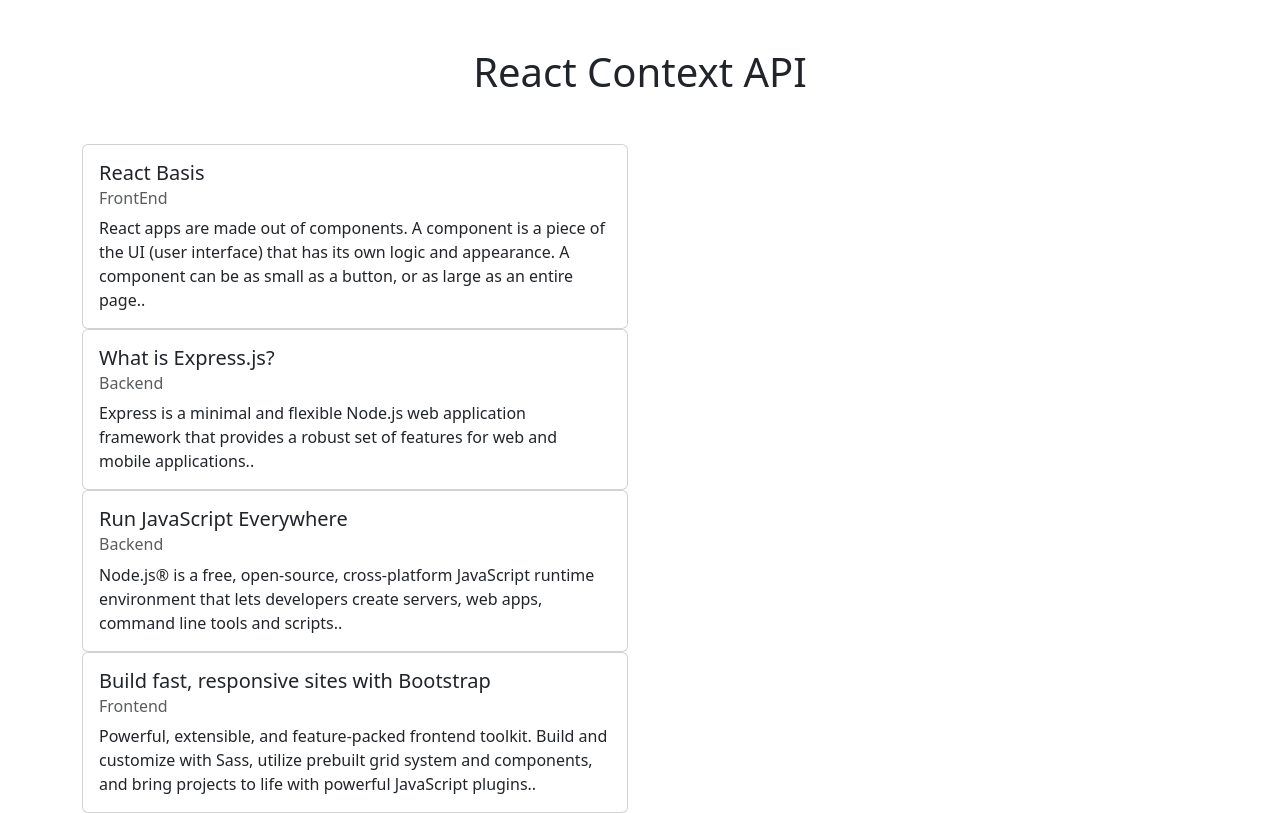
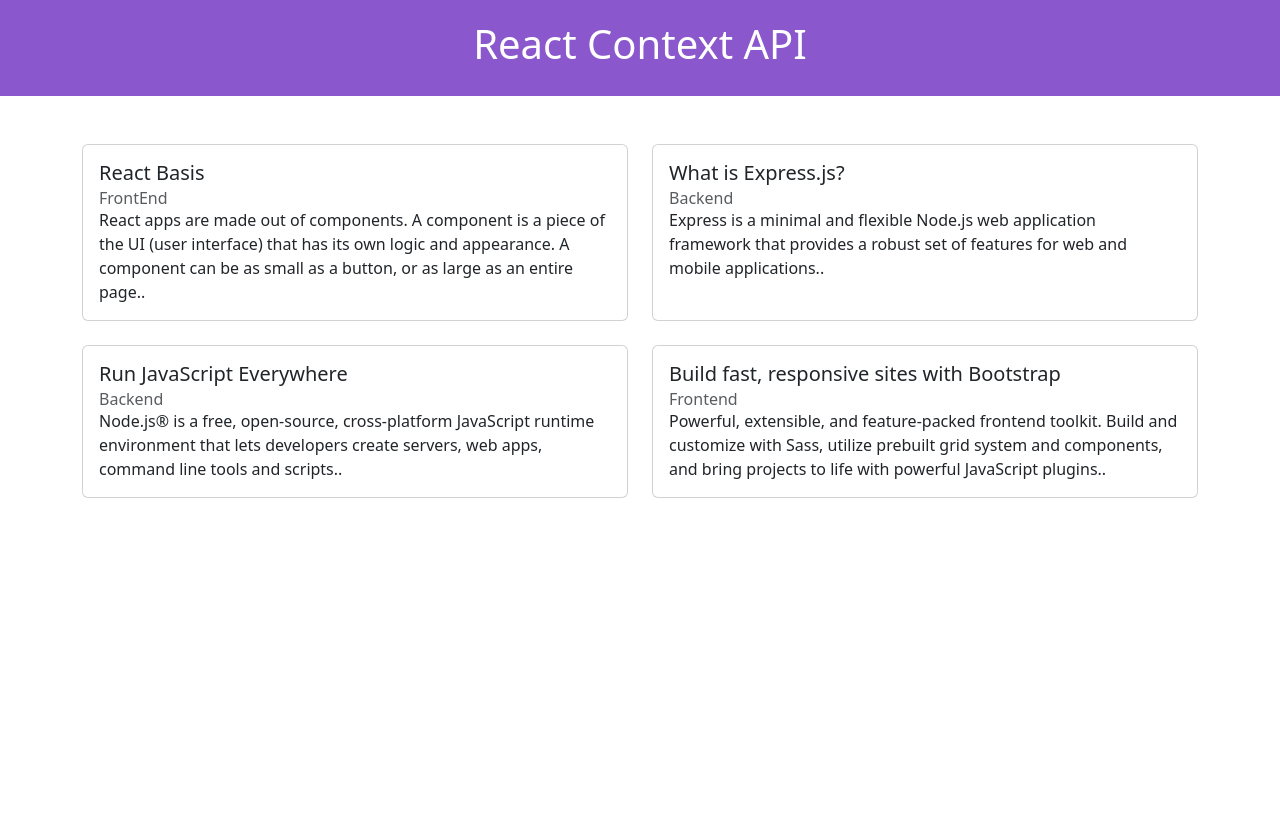
Before and after one commit to GaetanoNicotra/react-context-api, a React (Vite) app: page / in a window 1280 px wide. Built offline with nearby package versions, Linux system fonts and the light colour scheme.

Commit message:
[UPD] stilizzazioni tramite css

```diff
--- a/src/components/PostsCard.jsx
+++ b/src/components/PostsCard.jsx
@@ -6,11 +6,11 @@
 
     return (
         // definisco la struttura delle card
-        <div>
-            <div className="card">
+        <div className="col-6 mb-4">
+            <div className="card h-100">
                 <div className="card-body">
                     <h5 className="card-title">{title}</h5>
-                    <h6 className="card-subtitle mb-2 text-body-secondary">{category}</h6>
+                    <h6 className="card-subtitle text-body-secondary">{category}</h6>
                     <p className="card-text">{content}.</p>
                 </div>
             </div>
--- a/src/components/PostsList.jsx
+++ b/src/components/PostsList.jsx
@@ -11,10 +11,12 @@
     let count = useContext(PostsContext);
 
     return (
-        <div className="container">
-            <h1 className='mb-5 mt-5 text-center'>React Context API</h1>
-            <div className="row">
-                <div className="col-6">
+        <>
+            <header>
+                <h1 className='text-center text-white'>React Context API</h1>
+            </header>
+            <div className="container mt-5">
+                <div className="row">
                     {/* utilizzo il map per generare ciascun post a partire dall'array */}
                     {count.map((post) => {
                         return (
@@ -23,7 +25,7 @@
                     })}
                 </div>
             </div>
-        </div>
+        </>
     )
 }
 
--- a/src/index.css
+++ b/src/index.css
@@ -0,0 +1,4 @@
+header {
+    background-color: rgba(125, 69, 199, 0.897);
+    padding: 20px
+}
```
